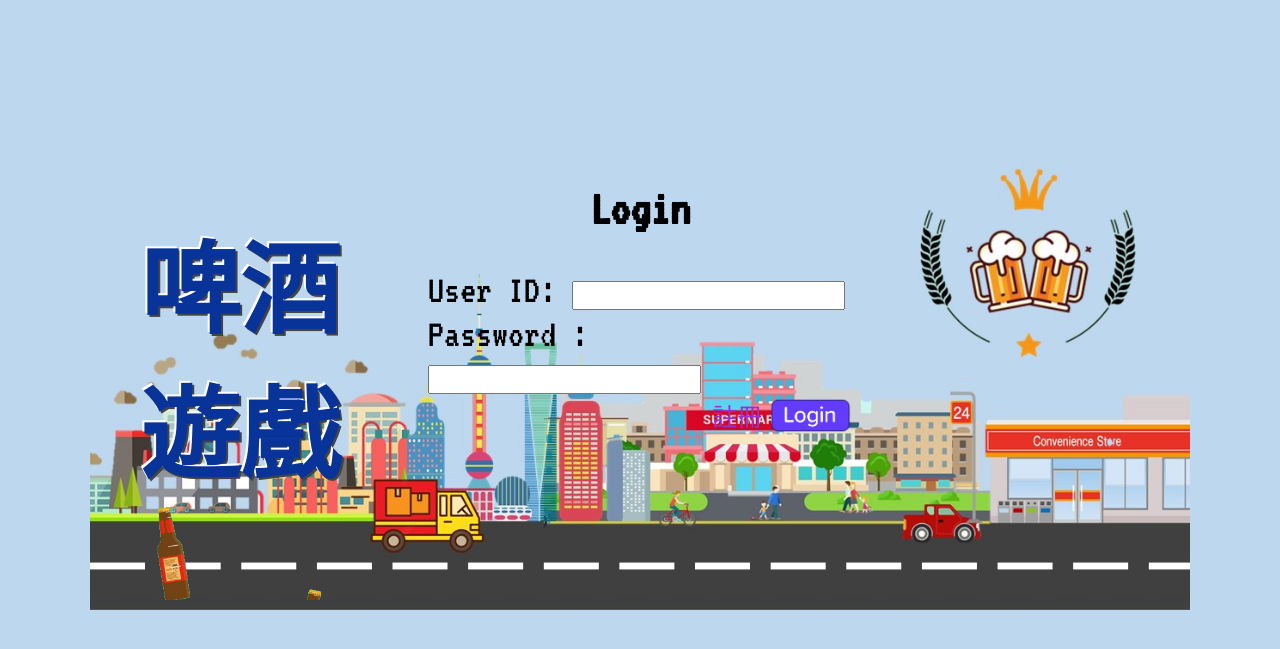
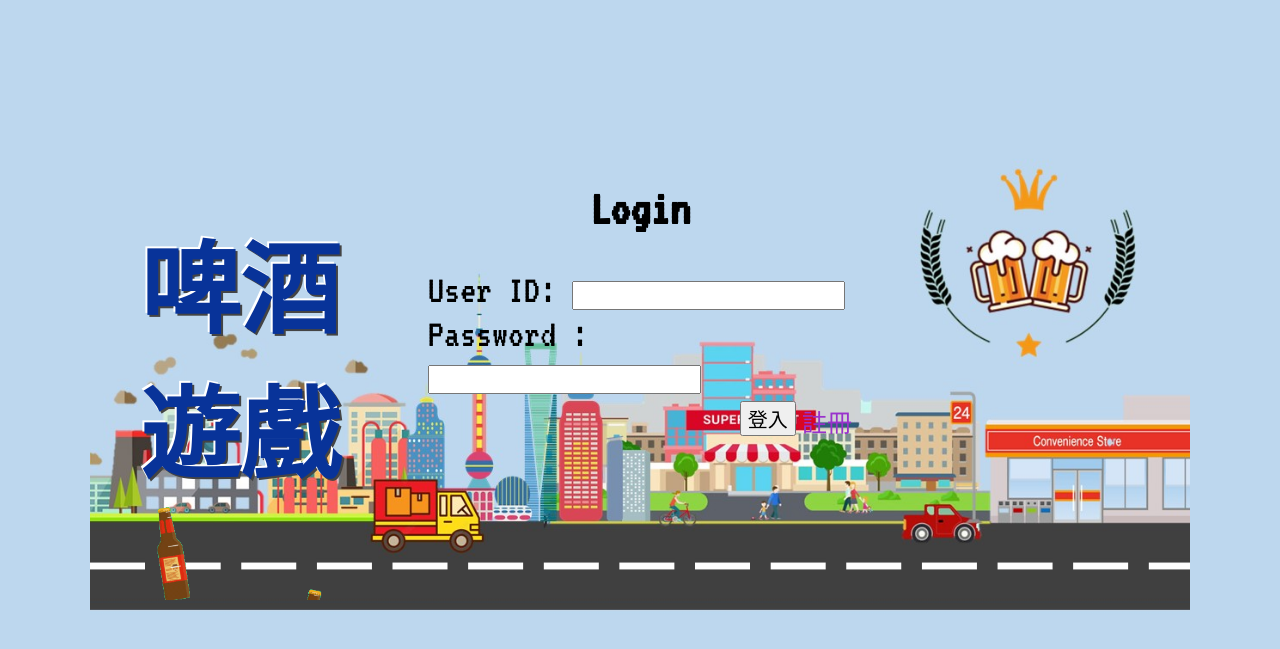
Before and after one commit to team333demo/beer-game, a PHP site: page /loginView.php in a window 1280 px wide. Shown: the top 649 px of the page. Run offline with PHP 8.4, Linux system fonts and the light colour scheme.

Commit message:
Revert "Merge branch 'master' of https://github.com/team333demo/beer-game"
This reverts commit 2c9e97f482f51a2035b5edf97d734fc469000ab8, reversing
changes made to ee89b22fc077b48db7c294565269548b3b8e9c16.

```diff
--- a/loginView.php
+++ b/loginView.php
@@ -45,14 +45,10 @@ img {
 input {
     font-size: 20px;
 }
-#login {
-    height: 35px;
-}
 a {
     position: relative;
     text-decoration: none;
-    /* top: 5px; */
-    bottom: 7px;
+    top: 5px;
     color: darkorchid;
 }
 a:hover {
@@ -73,10 +69,10 @@ a:hover {
 <h1>Login</h1>
 <table>
 <tr><td>User ID: <input type="text" name="id"></td></tr>
-<tr><td>Password : <input type="password" name="pwd" ></td></tr>
+<tr><td>Password : <input type="password" name="pwd"></td></tr>
 <tr><td id='r' align='right'>
+    <input type="submit" value='登入'>
     <a href='registerView.php'>註冊</a>
-    <input id='login' type="image" src="login.gif">
 </tr></td>
 </form>
 </body>
```
Also changed, not shown: login.gif (deleted).
